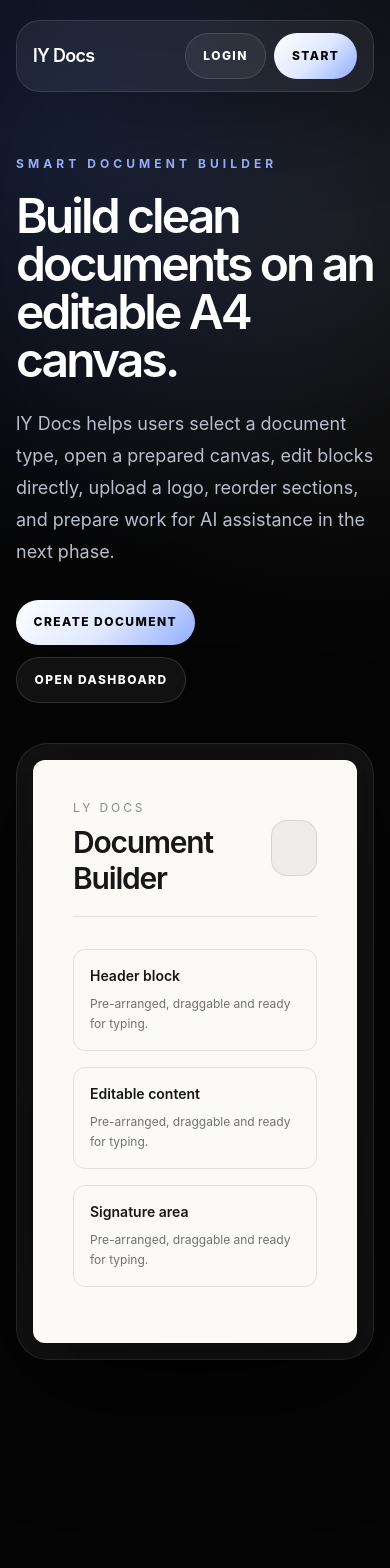
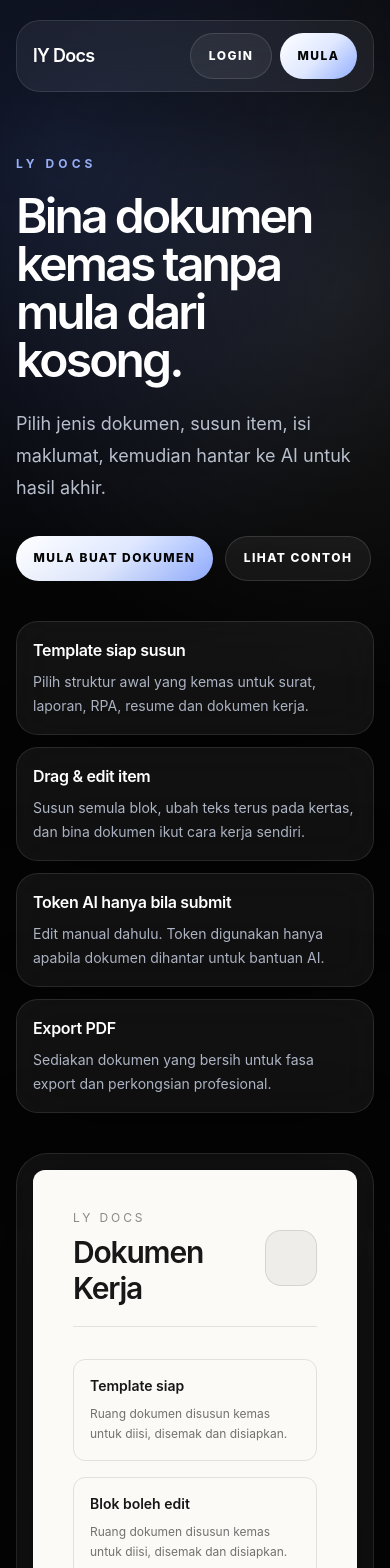
Before and after one commit to lengyagesya/lengyagesya-legacy, a Next.js app: page / in a window 390 px wide. Shown: the top 1568 px of the page. Before the commit the page ends 1420 px from the top, so only its background shows below. Built offline with nearby package versions, Linux system fonts and the light colour scheme.

Commit message:
Improve lY Docs UI

```diff
--- a/src/app/components.tsx
+++ b/src/app/components.tsx
@@ -58,12 +58,12 @@ function Nav() {
       </Link>
       <nav className="hidden items-center gap-2 text-sm text-[#b7becc] md:flex">
         <Link className="rounded-full px-3 py-2 hover:text-white" href="/dashboard">Dashboard</Link>
-        <Link className="rounded-full px-3 py-2 hover:text-white" href="/create">Create</Link>
+        <Link className="rounded-full px-3 py-2 hover:text-white" href="/create">Dokumen</Link>
         <Link className="rounded-full px-3 py-2 hover:text-white" href="/builder">Builder</Link>
       </nav>
       <div className="flex items-center gap-2">
         <Link className="button-secondary min-h-10 px-4 py-2" href="/login">Login</Link>
-        <Link className="button-primary min-h-10 px-4 py-2" href="/register">Start</Link>
+        <Link className="button-primary min-h-10 px-4 py-2" href="/register">Mula</Link>
       </div>
     </header>
   );
@@ -82,24 +82,44 @@ export function Reveal({ children, delay = 0 }: { children: React.ReactNode; del
 }
 
 export function Landing() {
+  const features = [
+    ["Template siap susun", "Pilih struktur awal yang kemas untuk surat, laporan, RPA, resume dan dokumen kerja."],
+    ["Drag & edit item", "Susun semula blok, ubah teks terus pada kertas, dan bina dokumen ikut cara kerja sendiri."],
+    ["Token AI hanya bila submit", "Edit manual dahulu. Token digunakan hanya apabila dokumen dihantar untuk bantuan AI."],
+    ["Export PDF", "Sediakan dokumen yang bersih untuk fasa export dan perkongsian profesional."],
+  ];
+
   return (
     <AppShell>
       <section className="grid min-h-[calc(100vh-7rem)] items-center gap-10 py-10 lg:grid-cols-[1.05fr_0.95fr]">
         <Reveal>
           <p className="mb-5 text-xs font-bold uppercase tracking-[0.34em] text-[#9db4ff]">
-            Smart document builder
+            lY Docs
           </p>
           <h1 className="max-w-4xl text-5xl font-semibold tracking-[-0.06em] sm:text-7xl lg:text-8xl">
-            Build clean documents on an editable A4 canvas.
+            Bina dokumen kemas tanpa mula dari kosong.
           </h1>
           <p className="mt-6 max-w-2xl text-lg leading-8 text-[#b8bfcc]">
-            lY Docs helps users select a document type, open a prepared canvas,
-            edit blocks directly, upload a logo, reorder sections, and prepare
-            work for AI assistance in the next phase.
+            Pilih jenis dokumen, susun item, isi maklumat, kemudian hantar ke AI
+            untuk hasil akhir.
           </p>
           <div className="mt-8 flex flex-wrap gap-3">
-            <Link className="button-primary" href="/create">Create Document</Link>
-            <Link className="button-secondary" href="/dashboard">Open Dashboard</Link>
+            <Link className="button-primary" href="/create">Mula Buat Dokumen</Link>
+            <Link className="button-secondary" href="/builder">Lihat Contoh</Link>
+          </div>
+          <div className="mt-10 grid gap-3 sm:grid-cols-2">
+            {features.map(([title, body], index) => (
+              <motion.div
+                animate={{ opacity: 1, y: 0 }}
+                className="surface rounded-[1.35rem] p-4"
+                initial={{ opacity: 0, y: 14 }}
+                key={title}
+                transition={{ delay: 0.12 + index * 0.05, duration: 0.45, ease: [0.22, 1, 0.36, 1] }}
+              >
+                <p className="font-semibold tracking-[-0.02em]">{title}</p>
+                <p className="mt-2 text-sm leading-6 text-[#aeb6c6]">{body}</p>
+              </motion.div>
+            ))}
           </div>
         </Reveal>
         <Reveal delay={0.12}>
@@ -108,15 +128,15 @@ export function Landing() {
               <div className="mb-8 flex items-center justify-between border-b border-black/10 pb-5">
                 <div>
                   <p className="text-xs uppercase tracking-[0.24em] text-black/45">lY Docs</p>
-                  <h2 className="mt-2 text-3xl font-semibold tracking-[-0.04em]">Document Builder</h2>
+                  <h2 className="mt-2 text-3xl font-semibold tracking-[-0.04em]">Dokumen Kerja</h2>
                 </div>
                 <div className="h-14 w-14 rounded-2xl border border-black/10 bg-black/5" />
               </div>
-              {["Header block", "Editable content", "Signature area"].map((item) => (
+              {["Template siap", "Blok boleh edit", "Sedia hantar ke AI"].map((item) => (
                 <div className="mb-4 rounded-xl border border-black/10 p-4" key={item}>
                   <p className="text-sm font-semibold">{item}</p>
                   <p className="mt-2 text-xs leading-5 text-black/55">
-                    Pre-arranged, draggable and ready for typing.
+                    Ruang dokumen disusun kemas untuk diisi, disemak dan disiapkan.
                   </p>
                 </div>
               ))}
@@ -136,21 +156,24 @@ export function AuthPage({ mode }: { mode: "login" | "register" }) {
         <Reveal>
           <div className="surface w-full max-w-md rounded-[2rem] p-6">
             <p className="text-xs font-bold uppercase tracking-[0.24em] text-[#9db4ff]">
-              {isLogin ? "Welcome back" : "Create workspace"}
+              {isLogin ? "Masuk semula" : "Daftar akaun"}
             </p>
             <h1 className="mt-4 text-4xl font-semibold tracking-[-0.05em]">
-              {isLogin ? "Login to lY Docs" : "Register for lY Docs"}
+              {isLogin ? "Login lY Docs" : "Register lY Docs"}
             </h1>
+            <p className="mt-3 text-sm leading-6 text-[#aeb6c6]">
+              UI sahaja untuk fasa ini. Butang akan membawa anda terus ke dashboard.
+            </p>
             <div className="mt-6 space-y-3">
-              {!isLogin ? <input className="input" placeholder="Full name" /> : null}
-              <input className="input" placeholder="Email address" />
-              <input className="input" placeholder="Password" type="password" />
+              {!isLogin ? <input className="input" placeholder="Nama penuh" /> : null}
+              <input className="input" placeholder="Alamat emel" />
+              <input className="input" placeholder="Kata laluan" type="password" />
               <Link className="button-primary w-full" href="/dashboard">
-                {isLogin ? "Login" : "Create account"}
+                {isLogin ? "Login" : "Daftar"}
               </Link>
             </div>
             <p className="mt-5 text-sm text-[#aeb6c6]">
-              {isLogin ? "No account yet? " : "Already registered? "}
+              {isLogin ? "Belum ada akaun? " : "Sudah ada akaun? "}
               <Link className="text-white underline" href={isLogin ? "/register" : "/login"}>
                 {isLogin ? "Register" : "Login"}
               </Link>
@@ -164,29 +187,75 @@ export function AuthPage({ mode }: { mode: "login" | "register" }) {
 
 export function Dashboard() {
   const cards = [
-    ["Create new", "Start from a structured document template.", "/create"],
-    ["Continue draft", "Open your latest document builder canvas.", "/builder"],
-    ["Templates", "RPA, letters, reports, resume, memo and more.", "/create"],
+    ["Buat Dokumen Baru", "Pilih template dan buka canvas A4 yang boleh diedit.", "/create"],
+    ["Dokumen Saya", "Ruang simpanan dokumen akan tersedia dalam fasa seterusnya.", "/builder"],
+    ["Beli Token", "Tambah token AI apabila fungsi submit diaktifkan nanti.", "/dashboard"],
+    ["Template Popular", "RPA, surat rasmi, laporan, resume, memo dan proposal.", "/create"],
   ];
+  const recent = [
+    ["RPA Aktiviti Harian", "Draf terakhir", "Belum disimpan ke cloud"],
+    ["Surat Rasmi", "Contoh dokumen", "Template asas"],
+    ["Laporan Program", "Placeholder", "Akan aktif selepas database"],
+  ];
+
   return (
     <AppShell>
+      <section className="py-8">
         <Reveal>
-        <section className="py-8">
-          <h1 className="text-5xl font-semibold tracking-[-0.06em]">Dashboard</h1>
+          <div className="flex flex-col justify-between gap-5 sm:flex-row sm:items-end">
+            <div>
+              <p className="text-xs font-bold uppercase tracking-[0.28em] text-[#9db4ff]">
+                lY Docs
+              </p>
+              <h1 className="mt-3 text-5xl font-semibold tracking-[-0.06em]">Dashboard</h1>
               <p className="mt-4 max-w-2xl text-[#b8bfcc]">
-            Phase 1 is frontend-only. Use this workspace to choose templates and
-            open an editable document canvas.
+                Ruang kerja ringkas untuk mula bina dokumen, semak draf dan
+                urus token AI apabila fungsi AI diaktifkan.
               </p>
-          <div className="mt-8 grid gap-4 md:grid-cols-3">
-            {cards.map(([title, body, href]) => (
-              <Link className="surface rounded-[1.5rem] p-5 transition hover:-translate-y-1" href={href} key={title}>
-                <p className="text-xl font-semibold">{title}</p>
+            </div>
+            <div className="surface inline-flex w-fit items-center rounded-full px-4 py-2 text-sm font-semibold">
+              🪙 25 Token
+            </div>
+          </div>
+        </Reveal>
+        <div className="mt-8 grid gap-4 sm:grid-cols-2 lg:grid-cols-4">
+          {cards.map(([title, body, href], index) => (
+            <Reveal delay={index * 0.04} key={title}>
+              <Link
+                className="surface block min-h-40 rounded-[1.5rem] p-5 transition hover:-translate-y-1 hover:border-[#9db4ff]/50"
+                href={href}
+              >
+                <p className="text-xl font-semibold tracking-[-0.03em]">{title}</p>
                 <p className="mt-3 text-sm leading-6 text-[#aeb6c6]">{body}</p>
               </Link>
+            </Reveal>
+          ))}
+        </div>
+        <Reveal delay={0.18}>
+          <section className="surface mt-8 rounded-[1.75rem] p-5">
+            <div className="flex items-center justify-between gap-4">
+              <div>
+                <h2 className="text-2xl font-semibold tracking-[-0.04em]">Dokumen Terkini</h2>
+                <p className="mt-2 text-sm text-[#aeb6c6]">
+                  Placeholder untuk sejarah dokumen pengguna.
+                </p>
+              </div>
+              <Link className="button-secondary hidden sm:inline-flex" href="/create">
+                Baru
+              </Link>
+            </div>
+            <div className="mt-5 divide-y divide-white/10 overflow-hidden rounded-2xl border border-white/10">
+              {recent.map(([title, status, note]) => (
+                <div className="grid gap-2 bg-white/[0.035] p-4 sm:grid-cols-[1fr_auto_auto] sm:items-center" key={title}>
+                  <p className="font-medium">{title}</p>
+                  <p className="text-sm text-[#aeb6c6]">{status}</p>
+                  <p className="text-xs text-[#7f8899]">{note}</p>
+                </div>
               ))}
             </div>
           </section>
         </Reveal>
+      </section>
     </AppShell>
   );
 }
```
Lines whose indentation alone changed are shown as unchanged.
